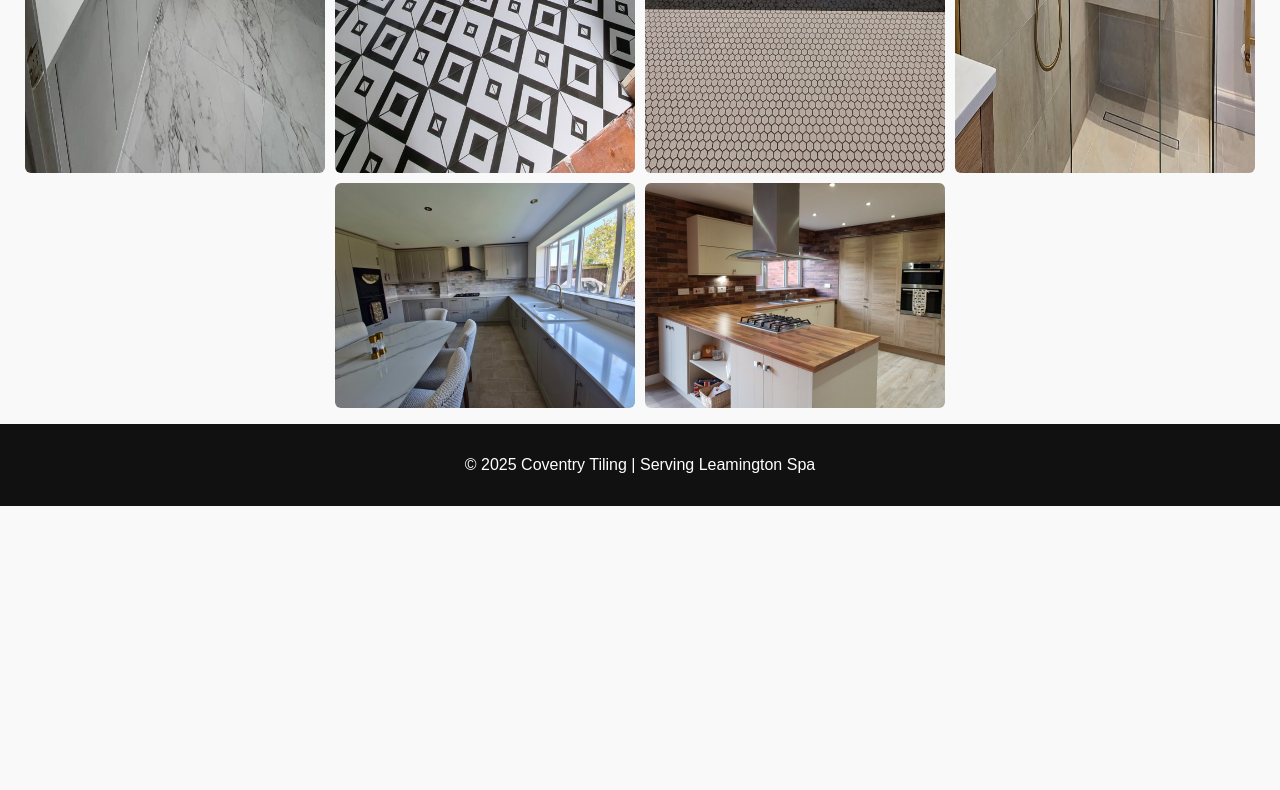
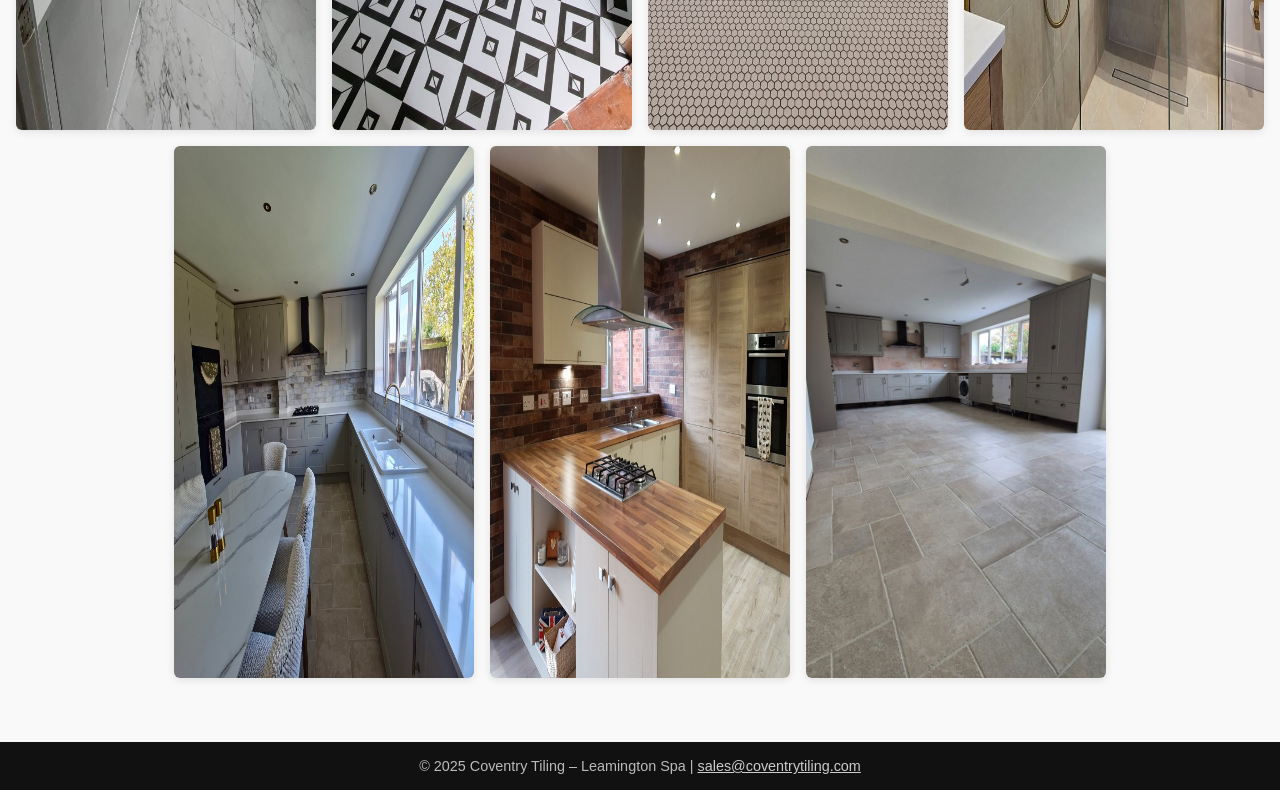
Before and after one commit to tilercoventry/leamington-tiling-landing, a plain HTML site: page gallery.html in a window 1280 px wide. Shown: the part 654-1444 px from the top of the page. Before the commit the page ends 1160 px from the top, so only its background shows below. Drawn offline with Linux system fonts and the light colour scheme.

Commit message:
Update gallery.html

```diff
--- a/gallery.html
+++ b/gallery.html
@@ -1,28 +1,69 @@
-
 <!DOCTYPE html>
 <html lang="en">
 <head>
-  <meta charset="UTF-8">
-  <meta name="viewport" content="width=device-width, initial-scale=1.0">
+  <meta charset="UTF-8" />
+  <meta name="viewport" content="width=device-width, initial-scale=1.0" />
+  <meta name="description" content="Gallery of high-end tiling work by Coventry Tiling in Leamington Spa – including marble bathrooms, kitchen splashbacks, patterned floors, and feature walls." />
+  <meta name="keywords" content="tiler Leamington Spa, Coventry Tiling gallery, bathroom tiling, kitchen tiling, marble tiler, floor tiler Leamington" />
+  <meta name="author" content="Coventry Tiling" />
   <title>Gallery | Coventry Tiling in Leamington Spa</title>
-  <meta name="description" content="Explore our recent tiling projects completed in Leamington Spa – bathrooms, kitchens, and floors installed to perfection." />
   <style>
-    body { font-family: Arial, sans-serif; background: #f9f9f9; margin: 0; color: #222; }
-    header, footer { background: #111; color: white; text-align: center; padding: 2rem 1rem; }
-    .gallery { display: flex; flex-wrap: wrap; justify-content: center; gap: 10px; padding: 1rem; }
-    .gallery img { width: 300px; border-radius: 6px; }
+    body {
+      font-family: Arial, sans-serif;
+      background: #f9f9f9;
+      margin: 0;
+      padding: 0;
+      color: #222;
+    }
+    header, footer {
+      background: #111;
+      color: white;
+      text-align: center;
+      padding: 1.5rem 1rem;
+    }
+    h1 {
+      font-size: 2rem;
+      margin: 0;
+    }
+    .gallery {
+      display: flex;
+      flex-wrap: wrap;
+      justify-content: center;
+      gap: 1rem;
+      padding: 2rem 1rem;
+    }
+    .gallery img {
+      width: 300px;
+      border-radius: 6px;
+      box-shadow: 0 2px 8px rgba(0, 0, 0, 0.1);
+    }
+    footer {
+      font-size: 0.9em;
+      margin-top: 2rem;
+      padding: 1rem;
+      color: #bbb;
+    }
   </style>
 </head>
 <body>
-  <header><h1>Recent Work in Leamington Spa</h1></header>
+
+  <header>
+    <h1>Recent Tiling Work in Leamington Spa</h1>
+  </header>
+
   <section class="gallery">
-  <img src="leamington-marble-bathroom.jpg" alt="Marble bathroom by Coventry Tiling" />
-  <img src="leamington-patchwork-floor.jpg" alt="Patchwork floor tiles installation" />
+    <img src="leamington-marble-bathroom.jpg" alt="Marble tiling in Leamington bathroom" />
+    <img src="leamington-patchwork-floor.jpg" alt="Patchwork tiled floor in Leamington" />
     <img src="leamington-herringbone-feature.jpg" alt="Herringbone feature wall tiling" />
     <img src="leamington-shower-niche.jpg" alt="Shower niche with mosaic feature" />
     <img src="leamington-floor-tiling.jpg" alt="Luxury floor tiles in Leamington Spa" />
     <img src="leamington-kitchen-tiling.jpg" alt="Metro tile kitchen splashback" />
+    <img src="leamington-modular-floor.jpg" alt="Modular floor tiling" />
   </section>
-  <footer>&copy; 2025 Coventry Tiling | Serving Leamington Spa</footer>
+
+  <footer>
+    &copy; 2025 Coventry Tiling – Leamington Spa | <a href="mailto:sales@coventrytiling.com" style="color: #ccc;">sales@coventrytiling.com</a>
+  </footer>
+
 </body>
 </html>
```
Lines whose indentation alone changed are shown as unchanged.
